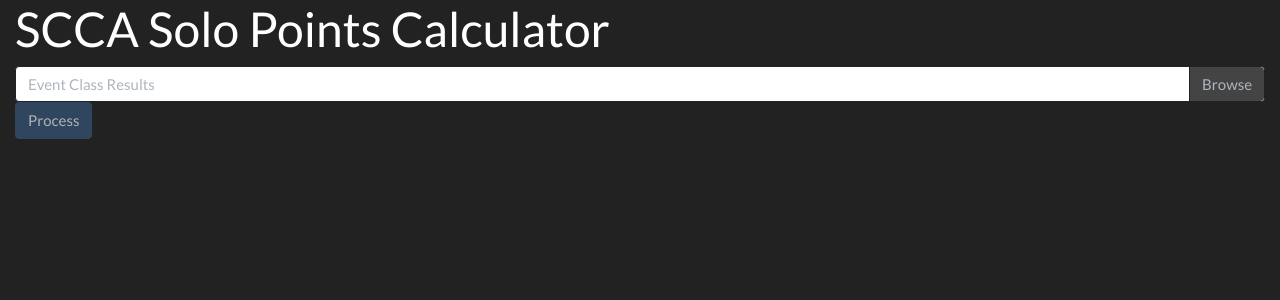
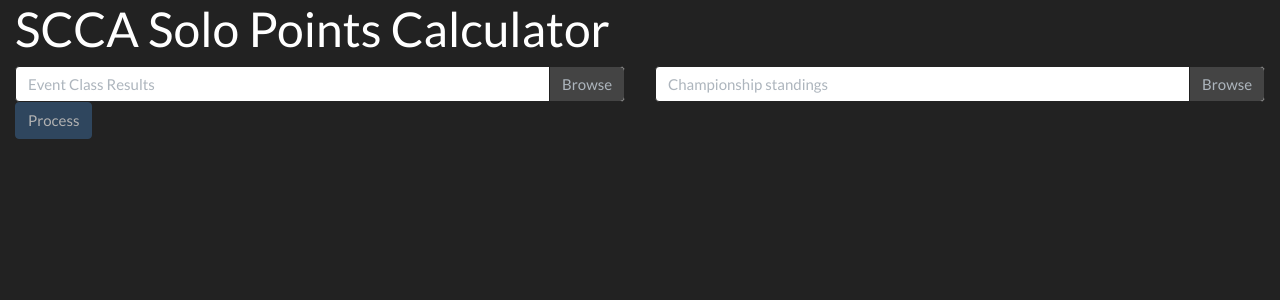
Before and after one commit to DavidZemon/SccaSoloPointsCalculator, a React (Create React App) app: page / in a window 1280 px wide. Shown: the top 300 px of the page. Built offline with nearby package versions, Linux system fonts and the light colour scheme.

Commit message:
Add button to upload championship standings

```diff
--- a/src/App.tsx
+++ b/src/App.tsx
@@ -11,6 +11,7 @@
 
 interface AppState {
   eventResultsFile?: File;
+  championshipResultsFile?: File;
   results?: EventResults;
 }
 
@@ -43,6 +44,34 @@
                   if (event.target.files && event.target.files.length) {
                     this.setState({
                       eventResultsFile: event.target.files[0],
+                    });
+                  }
+                }}
+              />
+            )}
+          </Col>
+          <Col>
+            {this.state.championshipResultsFile ? (
+              this.state.eventResultsFile ? (
+                <p>
+                  Ready to process{' '}
+                  <code>{this.state.championshipResultsFile.name}</code>
+                </p>
+              ) : (
+                <p>
+                  <code>{this.state.championshipResultsFile.name}</code> set as
+                  championship standings. Please add event results to begin
+                  processing.
+                </p>
+              )
+            ) : (
+              <Form.File
+                label="Championship standings"
+                custom
+                onChange={(event: ChangeEvent<HTMLInputElement>) => {
+                  if (event.target.files && event.target.files.length) {
+                    this.setState({
+                      championshipResultsFile: event.target.files[0],
                     });
                   }
                 }}
```
